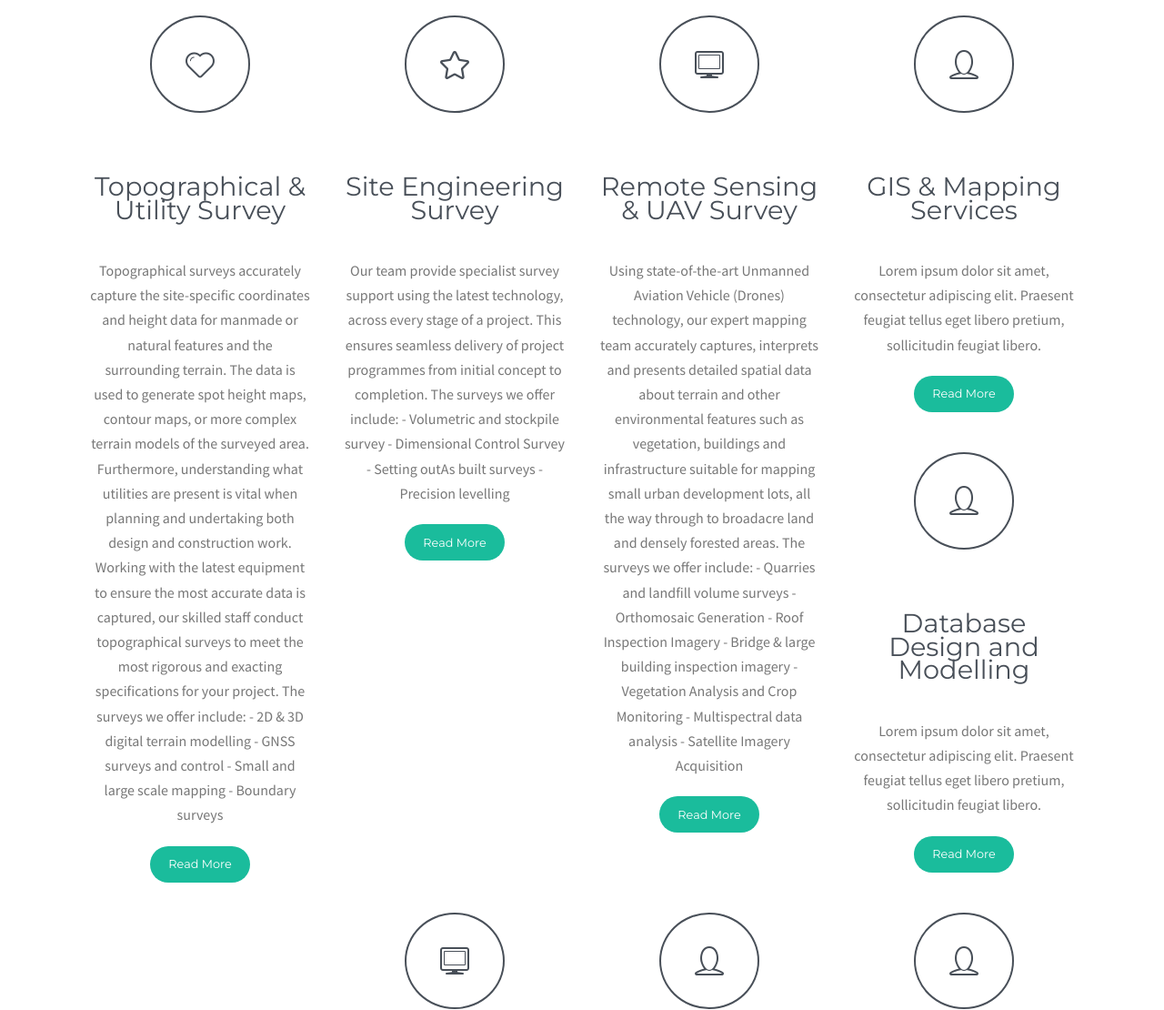
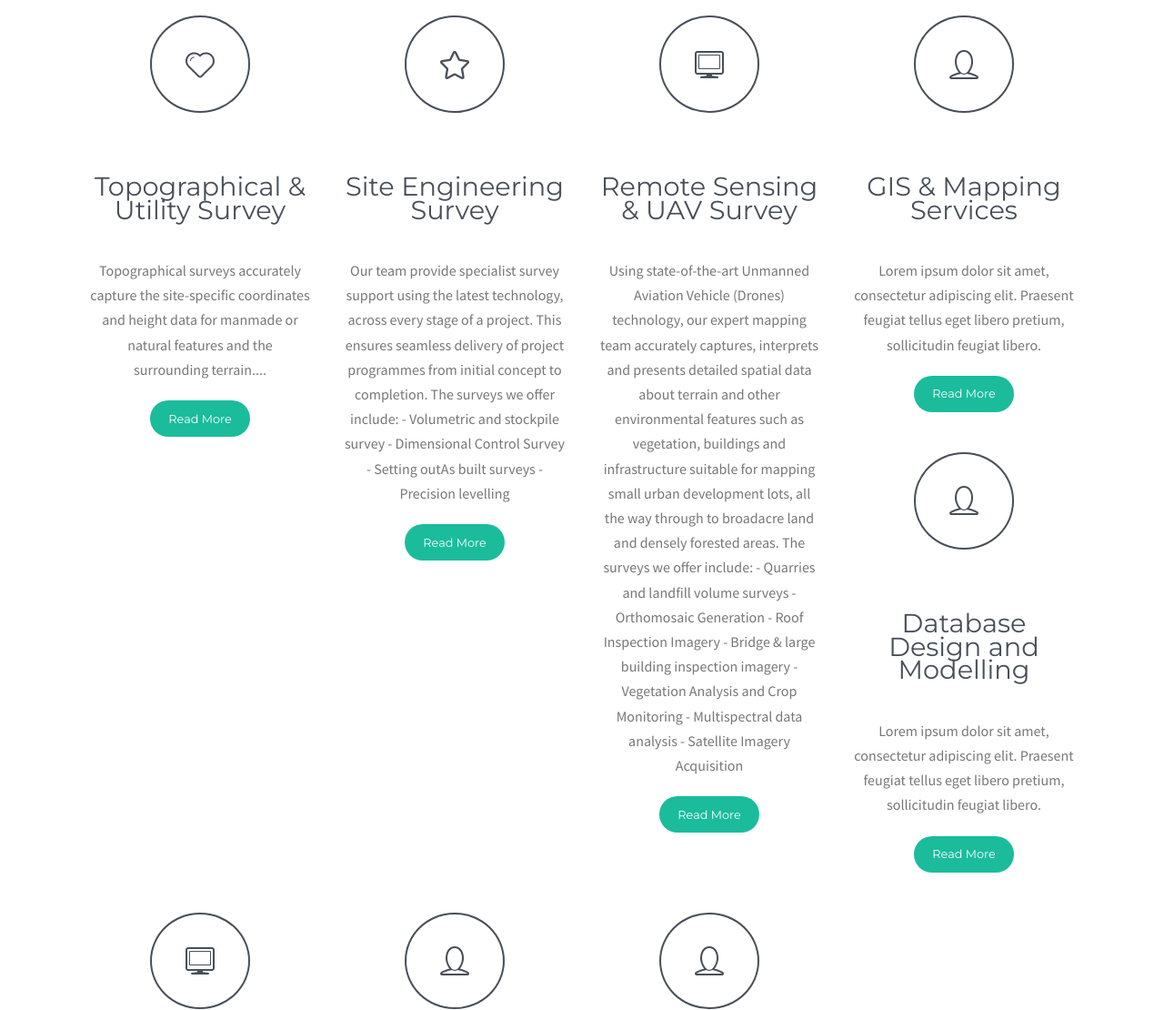
Before and after one commit to technospatial/technospatial.github.io, a plain HTML site: page index.html in a window 1280 px wide. Shown: the part 1099-2209 px from the top of the page at 91% size. Drawn offline with Linux system fonts and the light colour scheme; some packages are replaced by stand-ins of ours; a script that the page names is missing; files whose address does not match are found by name.

Commit message:
second update

```diff
--- a/index.html
+++ b/index.html
@@ -99,20 +99,8 @@
                             <div class="service-entry">
                                 <h3>Topographical & Utility Survey</h3>
                                 <p>Topographical surveys accurately capture the site-specific coordinates and height data for manmade
-                                    or natural features and the surrounding terrain. The data is used to generate spot height maps,
-                                    contour maps, or more complex terrain models of the surveyed area. Furthermore, understanding
-                                    what utilities are present is vital when planning and undertaking both design and construction work.
-                                    Working with the latest equipment to ensure the most accurate data is captured, our skilled staff
-                                    conduct topographical surveys to meet the most rigorous and exacting specifications for your project.
-
-                                    The surveys we offer include:
-
-                                    - 2D & 3D digital terrain modelling
-                                    - GNSS surveys and control
-                                    - Small and large scale mapping
-                                    - Boundary surveys
-                                </p>
-                                    <a class="btn read-more" href="#0">Read More</a>
+                                    or natural features and the surrounding terrain....</p>
+                                    <a class="btn read-more" href="./topography.html">Read More</a>
                             </div>
                         </div>
                     </div>
```
